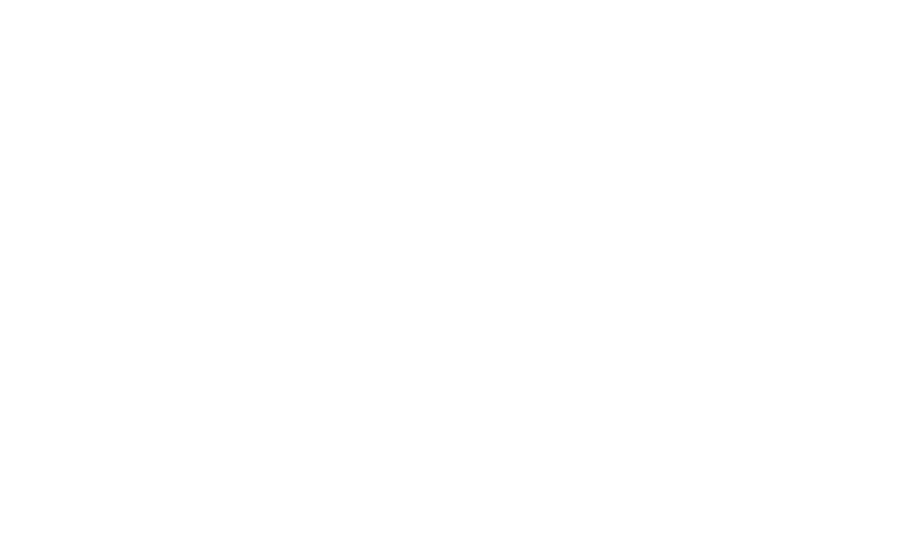
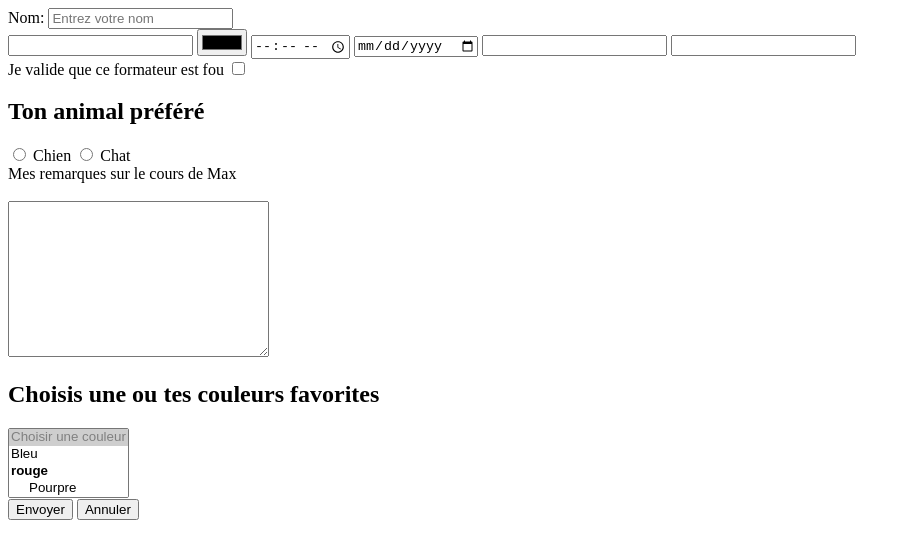
Before and after one commit to Vesass/dev-ops-html-css, a plain HTML site: page 12-formulaire/index.html in a window 1280 px wide. Shown: the whole page, without its empty margins (0-911 px from the left). Drawn offline with Linux system fonts and the light colour scheme.

Commit message:
formulaire

```diff
--- a/12-formulaire/index.html
+++ b/12-formulaire/index.html
@@ -9,5 +9,57 @@
 </head>
 <body>
 
+    <form action="">
+        <div>
+            <label for="nom">Nom:</label>
+            <input type="text" name="nom_de_famille" id="nom" placeholder="Entrez votre nom" value="">
+        </div>
+        <div>
+            <input type="number" name="" id="">
+            <input type="color" name="" id="">
+            <input type="time" name="" id="">
+            <input type="date" name="" id="">
+            <input type="email" name="" id="">
+            <input type="password" name="" id="">
+        </div>
+
+        <div>
+            <label for="Toto">Je valide que ce formateur est fou</label>
+            <input type="checkbox" name="totoEstCool" id="tropCool">
+        </div>
+
+        <div>
+            <h2>Ton animal préféré</h2>
+            <input type="radio" name="animal" id="chien" value="chien">
+            <label for="chien">Chien</label>
+
+            <input type="radio" name="animal" id="chat" value="chat">
+            <label for="chat">Chat</label>
+            <!-- le fait que les deux input aient le meme nom est important car ça permet de relier les deux champs, ce qui dans ce cas ci permet de ne choisir qu'un des deux -->
+        </div>
+
+        <div>
+            <label for="text">Mes remarques sur le cours de Max</label>
+            <br>
+            <br>
+            <textarea name="montexte" id="text" cols="30" rows="10"></textarea>
+        </div>
+
+        <div>
+            <h2>Choisis une ou tes couleurs favorites</h2>
+            <select name="color" id="color" multiple>
+                <option value="default" selected disabled>Choisir une couleur </option>
+                <option value="blue">Bleu</option>
+                <optgroup label="rouge">
+                    <option value="Pourpre">Pourpre</option>
+                    <option value="vermillon">Vermillon</option>
+                </optgroup>
+            </select>
+        </div>
+
+        <button type="submit">Envoyer</button>
+        <button type="reset">Annuler</button>
+
+    </form>
 </body>
 </html>
```
